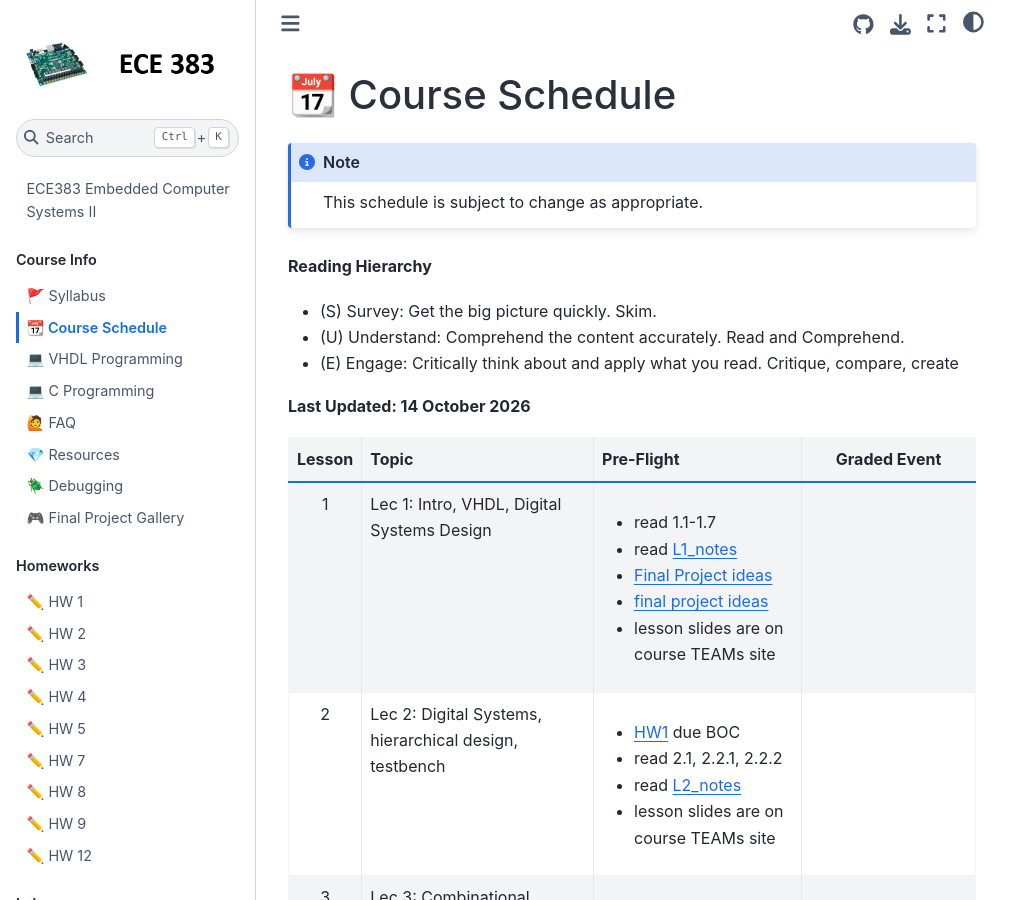
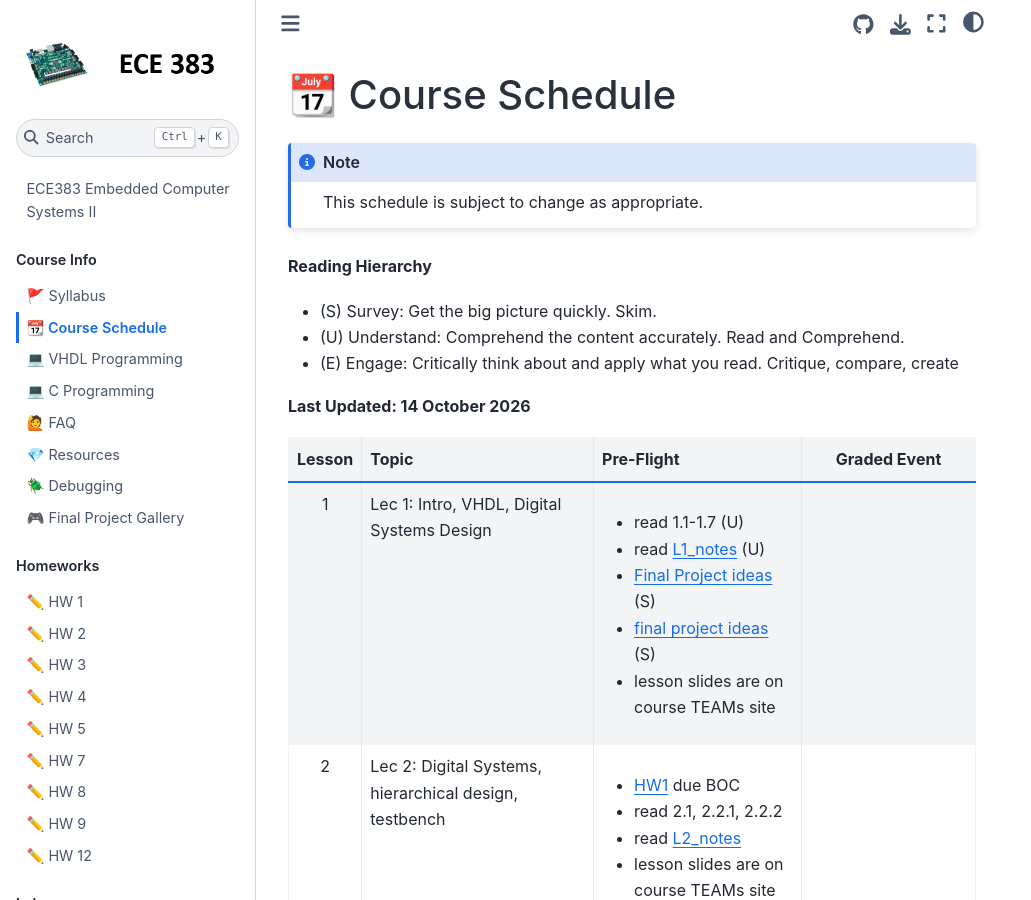
Before and after one commit to USAFA-ECE/ece383, a Jupyter Book: the page built from book/schedule.md, in a window 1280 px wide and 900 px high. Shown: the whole window, without its empty margins (0-1031 px from the left). Built offline with Jupyter Book 1.0.4 settings and Sphinx 7.4.7 and the Sphinx Book theme 1.1.4, drawn with Linux system fonts in a browser that asks for light colours; pages that are not in the unit, such as notebooks, are missing from menus.

```diff
--- a/book/schedule.md
+++ b/book/schedule.md
@@ -14,7 +14,7 @@ This schedule is subject to change as appropriate.
 
 | Lesson |                           Topic                  |   Pre-Flight            |     Graded Event                     |
 |:------:|--------------------------------------------------|:--------------------|:-----------------------------------------:|
-| 1      | Lec 1: Intro, VHDL, Digital Systems Design       | <ul><li> read 1.1-1.7 </li><li>read [L1_notes](Lectures/lecture01.md)</li><li>[Final Project ideas](https://usafa-ece.github.io/ece383/final_project_gallery.html) </li><li>[final project ideas](https://georgeyork.github.io/ECE383_web/lab/lab5/ideas.html)</li><li>lesson slides are on course TEAMs site</li></ul>  |      |
+| 1      | Lec 1: Intro, VHDL, Digital Systems Design       | <ul><li> read 1.1-1.7 (U)</li><li>read [L1_notes](Lectures/lecture01.md) (U)</li><li>[Final Project ideas](https://usafa-ece.github.io/ece383/final_project_gallery.html) (S) </li><li>[final project ideas](https://georgeyork.github.io/ECE383_web/lab/lab5/ideas.html) (S)</li><li>lesson slides are on course TEAMs site</li></ul>  |      |
 | 2      | Lec 2: Digital Systems, hierarchical design, testbench | <ul><li>[HW1](Assignments/homework1.md) due BOC </li><li>read 2.1, 2.2.1, 2.2.2</li><li>read [L2_notes](Lectures/lecture02.md) </li><li>lesson slides are on course TEAMs site</li></ul> |    |
 | 3      | Lec 3: Combinational elements, unsigned, constraints file, synthesis | <ul><li>[HW2](Assignments/homework2.md) due BOC </li><li>read 3.5.4, 4.2.3, 4.3.1 </li><li>read [L3_notes](Lectures/lecture03.md) </li><li>lesson slides are on course TEAMs site</li></ul> |    |
 | 4      | Lec 4: Sequential elements                       | <ul><li>[HW3](Assignments/homework3.md) due BOC </li><li>read 5.1,5.2,5.7,5.8 </li><li>read [L4_notes](Lectures/lecture04.md)  </li><li>lesson slides are on course TEAMs site</li></ul> |    |
```
